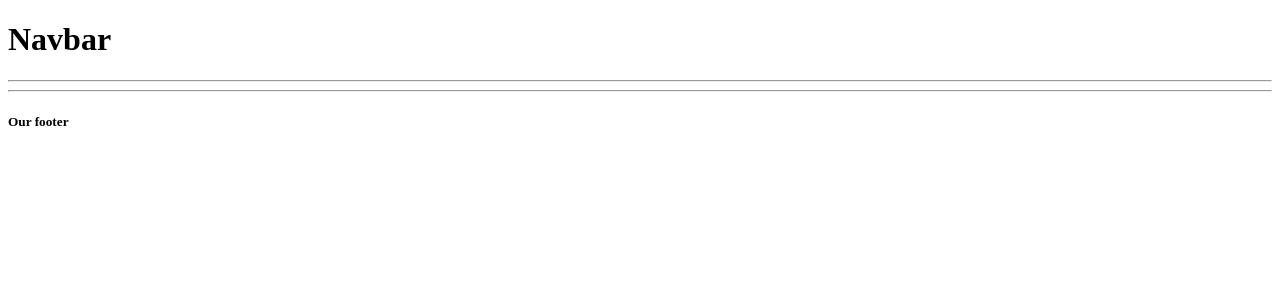
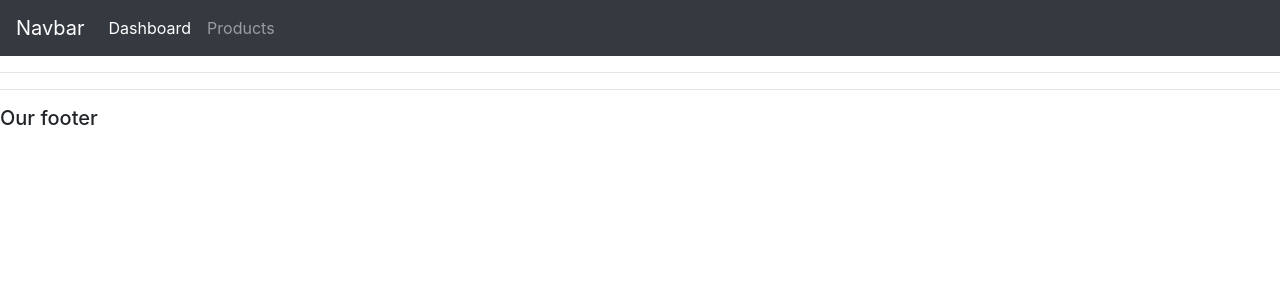
Before and after one commit to yoshuanl/django-practice, a Django app: template accounts/templates/accounts/main.html in a window 1280 px wide. Shown: the top 300 px of the page. Run offline with Django 3.2, Linux system fonts and the light colour scheme; the template is opened without the code that fills it, so the values that code supplies are empty; some libraries are stand-ins or nearby versions.

Commit message:
use bootstrap navbar

```diff
--- a/accounts/templates/accounts/main.html
+++ b/accounts/templates/accounts/main.html
@@ -3,6 +3,8 @@
 
 <head>
     <title>CRM</title>
+    <link rel="stylesheet" href="https://stackpath.bootstrapcdn.com/bootstrap/4.3.1/css/bootstrap.min.css"
+        integrity="sha384-ggOyR0iXCbMQv3Xipma34MD+dH/1fQ784/j6cY/iJTQUOhcWr7x9JvoRxT2MZw1T" crossorigin="anonymous">
 </head>
 
 <body>
@@ -14,6 +16,16 @@
     <hr>
 
     <h5>Our footer</h5>
+
+    <script src="https://code.jquery.com/jquery-3.3.1.slim.min.js"
+        integrity="sha384-q8i/X+965DzO0rT7abK41JStQIAqVgRVzpbzo5smXKp4YfRvH+8abtTE1Pi6jizo"
+        crossorigin="anonymous"></script>
+    <script src="https://cdnjs.cloudflare.com/ajax/libs/popper.js/1.14.7/umd/popper.min.js"
+        integrity="sha384-UO2eT0CpHqdSJQ6hJty5KVphtPhzWj9WO1clHTMGa3JDZwrnQq4sF86dIHNDz0W1"
+        crossorigin="anonymous"></script>
+    <script src="https://stackpath.bootstrapcdn.com/bootstrap/4.3.1/js/bootstrap.min.js"
+        integrity="sha384-JjSmVgyd0p3pXB1rRibZUAYoIIy6OrQ6VrjIEaFf/nJGzIxFDsf4x0xIM+B07jRM"
+        crossorigin="anonymous"></script>
 </body>
 
 </html>
--- a/accounts/templates/accounts/navbar.html
+++ b/accounts/templates/accounts/navbar.html
@@ -1 +1,17 @@
-<h1>Navbar</h1>
+<nav class="navbar navbar-expand-lg navbar-dark bg-dark">
+    <a class="navbar-brand" href="#">Navbar</a>
+    <button class="navbar-toggler" type="button" data-toggle="collapse" data-target="#navbarNav"
+        aria-controls="navbarNav" aria-expanded="false" aria-label="Toggle navigation">
+        <span class="navbar-toggler-icon"></span>
+    </button>
+    <div class="collapse navbar-collapse" id="navbarNav">
+        <ul class="navbar-nav">
+            <li class="nav-item active">
+                <a class="nav-link" href="#">Dashboard</a>
+            </li>
+            <li class="nav-item">
+                <a class="nav-link" href="#">Products</a>
+            </li>
+        </ul>
+    </div>
+</nav>
```
